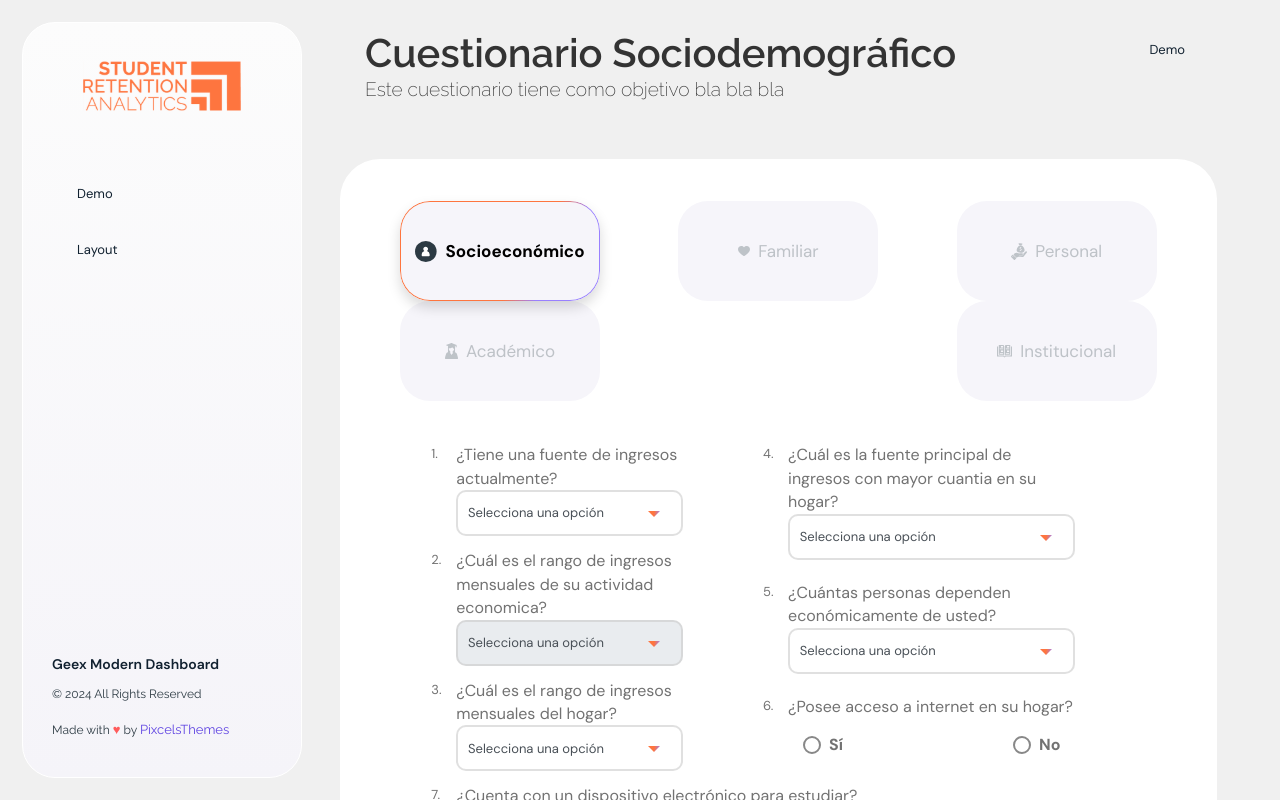
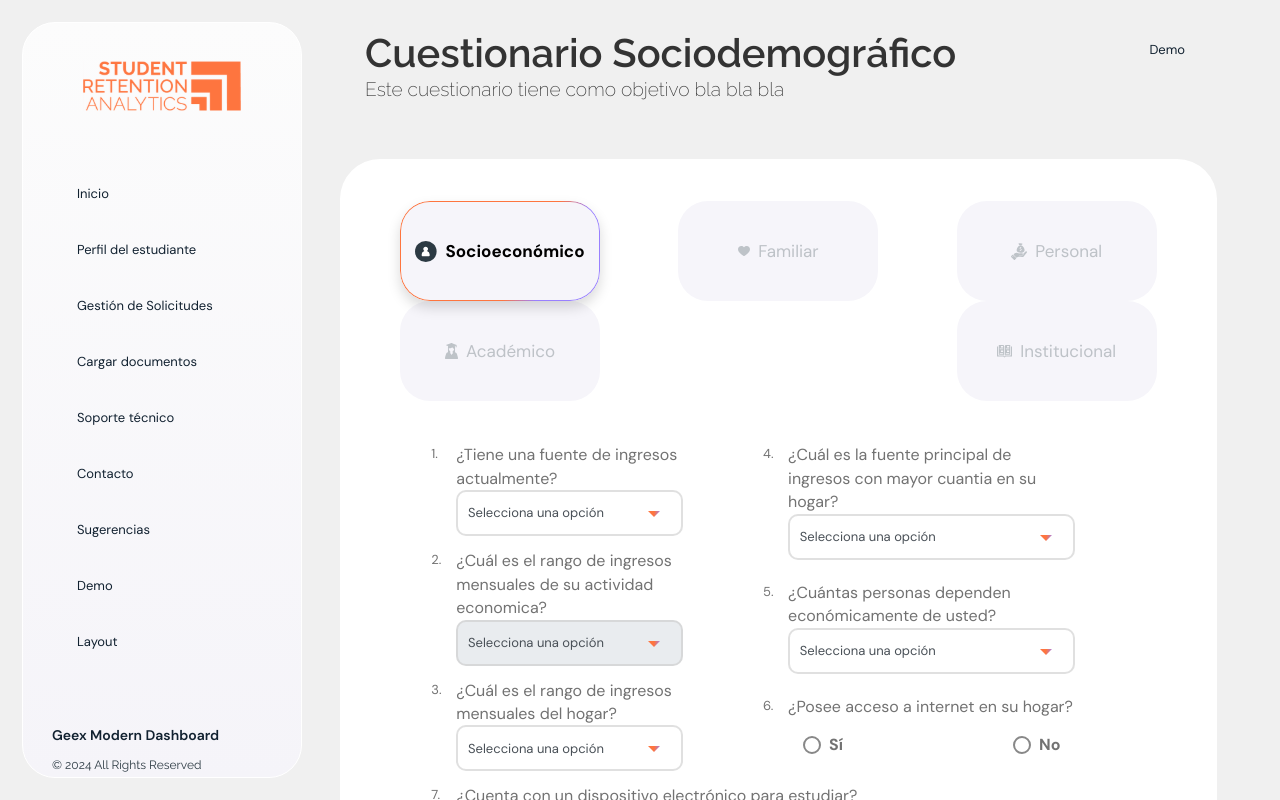
Before and after one commit to OmarcorzO/SRA, a React (Vite) app: page /instrumento in a window 1280 px wide. Built offline with nearby package versions, Linux system fonts and the light colour scheme.

Commit message:
Sidebar list completo

```diff
--- a/src/components/Sidebar.tsx
+++ b/src/components/Sidebar.tsx
@@ -1,5 +1,6 @@
 import React from "react";
 import "./Components.scss";
+import { StudentOpt } from "./SidebarList";
 
 const Sidebar = () => {
   const [isOpen, setIsOpen] = React.useState(0);
@@ -43,6 +44,22 @@ const Sidebar = () => {
         </div>
         <nav className="geex-sidebar__menu-wrapper">
           <ul className="geex-sidebar__menu">
+            {StudentOpt.map((item, index) => {
+              return (
+                <li className="geex-sidebar__menu__item has-children">
+                  <a
+                    href="#"
+                    className="geex-sidebar__menu__link"
+                    onClick={(e) => {
+                      e.preventDefault();
+                      selOpt(2);
+                    }}
+                  >
+                    <span>{item.name}</span>
+                  </a>
+                </li>
+              );
+            })}
             <li className="geex-sidebar__menu__item has-children">
               <a
                 href="#"
--- a/src/components/SidebarList.tsx
+++ b/src/components/SidebarList.tsx
@@ -1,149 +1,157 @@
-// const StudentOpt = [
-//   { name: "Inicio", submenu: [] },
-//   {
-//     name: "Reintegro",
-//     submenu: [{ name: "Solicitudes" }, { name: "Consulta de estado" }],
-//   },
-//   { name: "Cargar documentos", submenu: [] },
-//   {
-//     name: "Modelo Predictivo",
-//     submenu: [{ name: "Video tutorial" }],
-//   },
-//   { name: "Contacto", submenu: [{ name: "Mensajería y seguimiento" }] },
-//   {
-//     name: "Sugerencias",
-//     submenu: [{ name: "Soporte" }],
-//   },
-// ];
+const StudentOpt = [
+  { name: "Inicio", submenu: [] },
+  {
+    name: "Perfil del estudiante",
+  },
+  {
+    name: "Gestión de Solicitudes",
+    submenu: [
+      { name: "Seguimiento de Estado Solicitud" },
+      { name: "Solicitudes de Reintegro" },
+      { name: "Nueva solicitud de Reintegro" },
+    ],
+  },
+  {
+    name: "Cargar documentos",
+    submenu: [{ name: "Video tutorial" }],
+  },
+  { name: "Soporte técnico", submenu: [{ name: "Crear una incidencia" }] },
+  { name: "Contacto", submenu: [{ name: "Gestión de Contacto y Mensajería" }] },
+  {
+    name: "Sugerencias",
+    submenu: [{ name: "Valoración de procesos" }],
+  },
+];
 
-// const GestorOpt = [
-//   { name: "Inicio", submenu: [] },
-//   {
-//     name: "Analíticas y Reportes",
-//     submenu: [
-//       { name: "Reportes", path: '/instrumento' },
-//       { name: "Métricas" },
-//       { name: "Visualizar datos" },
-//       { name: "Configuración Análiticas y Métricas" },
-//       { name: "Funcionalidades" },
-//       { name: "Roles" },
-//       { name: "Auditoría de solicitudes" },
-//       { name: "Caracterización" },
-//       { name: "Variables" },
-//     ],
-//   },
-//   { name: "Gestión de Reintegros", submenu: [] },
-//   {
-//     name: "Modelo Predictivo",
-//     submenu: [{ name: "Vídeo tutorial" }, { name: "Informe de predicciones" }],
-//   },
-//   { name: "Contacto", submenu: [{ name: "Mensajería y seguimiento" }] },
-// ];
+const GestorOpt = [
+  { name: "Inicio", submenu: [] },
+  {
+    name: "Metas y cumplimientos",
+    submenu: [
+      { name: "Reportes de Reintegros y Matriculados", path: "/instrumento" },
+    ],
+  },
+  {
+    name: "Reportes solicitudes",
+    submenu: [{ name: "Reportes Solicitudes de Reintegro" }],
+  },
+  {
+    name: "Perfil del estudiante",
+  },
+  {
+    name: "Reportes predictivos",
+    submenu: [
+      { name: "MacroReporte Modelo Predictivo" },
+      { name: "Reportes de Modelo Académico" },
+      { name: "Reportes de Modelo Caracterización" },
+      { name: "Reportes de Modelo Contacto" },
+      { name: "Reportes de Modelo Financieros" },
+    ],
+  },
+  {
+    name: "Gestión de Solicitudes",
+    submenu: [{ name: "Gestión de Solicitudes de Reintegro" }],
+  },
+  { nam: "Acerca de SRA", submenu: [{ name: "Vídeo tutorial" }] },
+  { name: "Soporte técnico", submenu: [{ name: "Crear una incidencia" }] },
+  { name: "Contacto", submenu: [{ name: "Gestión de Contacto y Mensajería" }] },
+];
 
-// const CoordinatorOpt = [
-//   { name: "Inicio", submenu: [] },
-//   {
-//     name: "Analíticas y Reportes",
-//     submenu: [
-//       { name: "Reportes" },
-//       { name: "Métricas" },
-//       { name: "Visualizar datos" },
-//       { name: "Configuración Análiticas y Métricas" },
-//       { name: "Funcionalidades" },
-//       { name: "Roles" },
-//       { name: "Auditoría de solicitudes" },
-//     ],
-//   },
-//   {
-//     name: "Gestión de Reintegros",
-//     submenu: [
-//       { name: "Indicadores de riesgos" },
-//       { name: "Exportar datos" },
-//       { name: "Administrar solicitudes" },
-//       { name: "Reportes y auditorías de solicitudes de reintegro" },
-//       { name: "Variables académicas" },
-//     ],
-//   },
-//   {
-//     name: "Modelo Predictivo",
-//     submenu: [{ name: "Vídeo tutorial" }, { name: "Informe de predicciones" }],
-//   },
-//   {
-//     name: "Metas y Cumplimientos",
-//     submenu: [{ name: "Administrar" }, { name: "Rendimiento de reintegros" }],
-//   },
-//   {
-//     name: "Usuarios",
-//     submenu: [{ name: "Gestionar usuarios" }, { name: "Permisos" }],
-//   },
-// ];
+const CoordinatorOpt = [
+  { name: "Inicio", submenu: [] },
+  {
+    name: "Metas y cumplimientos",
+    submenu: [
+      { name: "Reportes de Reintegros y Matriculados", path: "/instrumento" },
+    ],
+  },
+  {
+    name: "Reportes solicitudes",
+    submenu: [{ name: "Reportes Solicitudes de Reintegro" }],
+  },
+  {
+    name: "Perfil del estudiante",
+  },
+  {
+    name: "Reportes predictivos",
+    submenu: [
+      { name: "MacroReporte Modelo Predictivo" },
+      { name: "Reportes de Modelo Académico" },
+      { name: "Reportes de Modelo Caracterización" },
+      { name: "Reportes de Modelo Contacto" },
+      { name: "Reportes de Modelo Financieros" },
+    ],
+  },
+  {
+    name: "Usuarios",
+  },
+  { nam: "Acerca de SRA", submenu: [{ name: "Vídeo tutorial" }] },
+  {
+    name: "Gestión de Solicitudes",
+    submenu: [{ name: "Gestión de Solicitudes de Reintegro" }],
+  },
+  { name: "Soporte técnico", submenu: [{ name: "Crear una incidencia" }] },
+  {
+    name: "Configuración General",
+    submenu: [{ name: "Previsualización de Analíticas y Métricas" }],
+  },
+];
 
-// const AdministratorOpt = [
-//   { name: "Inicio", submenu: [] },
-//   { name: "Panel de Control", submenu: [] },
-//   {
-//     name: "Analíticas y Reportes",
-//     submenu: [
-//       { name: "Reportes" },
-//       { name: "Métricas" },
-//       { name: "Visualizar datos" },
-//       { name: "Configuración Análiticas y Métricas" },
-//       { name: "Funcionalidades" },
-//       { name: "Roles" },
-//       { name: "Auditoría de solicitudes" },
-//     ],
-//   },
-//   {
-//     name: "Reportes",
-//     submenu: [
-//       { name: "Matriculados" },
-//       { name: "Análisis de tendencias" },
-//       { name: "Caracterización de estudiantes" },
-//       { name: "Datos de contacto" },
-//       { name: "Variables Académicas y Financieras" },
-//       { name: "Reportes Académicos y Financieros" },
-//     ],
-//   },
-//   {
-//     name: "Gestión de Reintegros",
-//     submenu: [
-//       { name: "Indicadores de riesgos" },
-//       { name: "Exportar datos" },
-//       { name: "Administrar solicitudes" },
-//       { name: "Reportes y auditorías de solicitudes de reintegro" },
-//       { name: "Variables académicas" },
-//     ],
-//   },
-//   {
-//     name: "Modelo Predictivo",
-//     submenu: [{ name: "Vídeo tutorial" }, { name: "Informe de predicciones" }],
-//   },
-//   {
-//     name: "Metas y Cumplimientos",
-//     submenu: [
-//       { name: "Configuración de metas" },
-//       { name: "Seguimiento de cumplimientos" },
-//     ],
-//   },
-//   {
-//     name: "MacroReporte Predictivo",
-//     submenu: [
-//       { name: "Resumen consolidado del modelo" },
-//       { name: "Análisis de tendencias" },
-//       { name: "Predicciones de Reintegros y Matriculados" },
-//     ],
-//   },
-//   {
-//     name: "Usuarios",
-//     submenu: [{ name: "Gestionar usuarios" }, { name: "Permisos" }],
-//   },
-//   {
-//     name: "Configuraciones",
-//     submenu: [
-//       { name: "Sistema" },
-//       { name: "Políticas del sistema" },
-//       { name: "Funcionalidades" },
-//       { name: "Roles" },
-//     ],
-//   },
-// ];
+const AdministratorOpt = [
+  { name: "Inicio", submenu: [] },
+  {
+    name: "Metas y cumplimientos",
+    submenu: [
+      { name: "Reportes de Reintegros y Matriculados", path: "/instrumento" },
+    ],
+  },
+  {
+    name: "Reportes solicitudes",
+    submenu: [{ name: "Reportes Solicitudes de Reintegro" }],
+  },
+  {
+    name: "Perfil del estudiante",
+  },
+  {
+    name: "Reportes predictivos",
+    submenu: [
+      { name: "MacroReporte Modelo Predictivo" },
+      { name: "Reportes de Modelo Académico" },
+      { name: "Reportes de Modelo Caracterización" },
+      { name: "Reportes de Modelo Contacto" },
+      { name: "Reportes de Modelo Financieros" },
+    ],
+  },
+  {
+    name: "Gestión de Solicitudes",
+    submenu: [
+      { name: "Gestión de Solicitudes de Reintegro" },
+      { name: "Seguimiento de Estado Solicitud" },
+      { name: "Solicitudes de Reintegro" },
+    ],
+  },
+  {
+    name: "Usuarios",
+    submenu: [{ name: "Gestión de Usuarios" }],
+  },
+  { name: "Acerca de SRA", submenu: [{ name: "Vídeo tutorial" }] },
+  {
+    name: "Cargar documentos",
+    submenu: [{ name: "Video tutorial" }],
+  },
+  {
+    name: "Sugerencias",
+    submenu: [{ name: "Valoración de procesos" }],
+  },
+  { name: "Soporte técnico", submenu: [{ name: "Crear una incidencia" }] },
+  { name: "Contacto", submenu: [{ name: "Gestión de Contacto y Mensajería" }] },
+  {
+    name: "Configuración General",
+    submenu: [
+      { name: "Previsualización de Analíticas y Métricas" },
+      { name: "Configuración de Metas" },
+    ],
+  },
+];
+
+export { AdministratorOpt, CoordinatorOpt, GestorOpt, StudentOpt };
```
Also changed, not shown: src/assets/DashminStyles/css/style.css.
